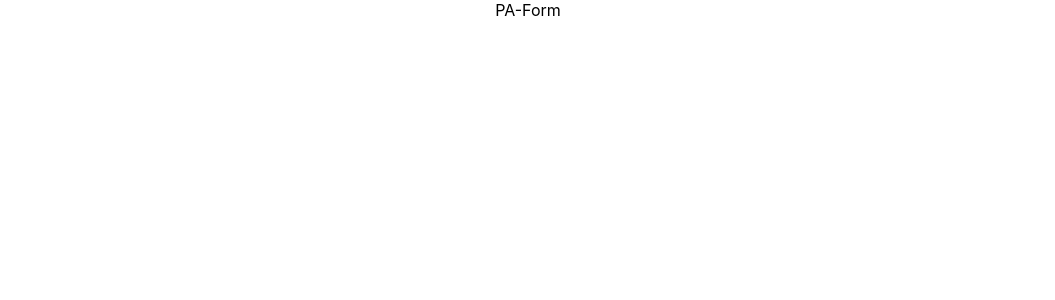
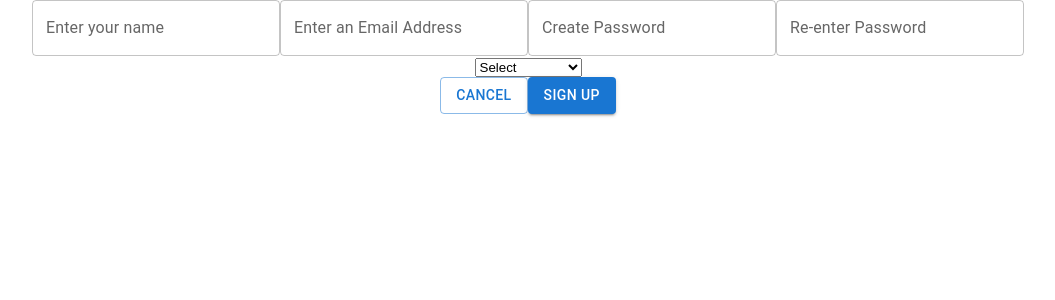
Before and after one commit to yogesh-haryana/PA-App, a React (Create React App) app: page / in a window 1280 px wide. Shown: the top 300 px of the page, without its empty margins (112-1167 px from the left). Built offline with nearby package versions, Linux system fonts and the light colour scheme.

Commit message:
redux and form initilized

```diff
--- a/src/App.js
+++ b/src/App.js
@@ -1,9 +1,17 @@
 import "./App.css";
+import { Provider } from "react-redux";
+import { createStore } from "redux";
+import SignUpForm from "./components/SignUpForm";
+import rootReducers from "./Redux/rootReducer";
 
 function App() {
+  const store = createStore(rootReducers);
   return (
     <div className="App">
-      PA-Form
+      <Provider store={store}>
+        <SignUpForm />
+      </Provider>
+
     </div>
   );
 }
--- /dev/null
+++ b/src/Redux/actions.js
@@ -0,0 +1,16 @@
+import { SELECT_ROLE, SELECT_DESIG, ROLE_STATUS } from "./constants";
+
+export const selectRole = (payload) => ({
+  type: SELECT_ROLE,
+  payload
+});
+
+export const selectDesig = (payload) => ({
+  type: SELECT_DESIG,
+  payload
+});
+
+export const setRoleStatus = (payload) => ({
+  type: ROLE_STATUS,
+  payload
+});
--- /dev/null
+++ b/src/Redux/constants.js
@@ -0,0 +1,3 @@
+export const SELECT_ROLE = "SELECT_ROLE";
+export const SELECT_DESIG = "SELECT_DESIG";
+export const ROLE_STATUS = "ROLE_STATUS";
--- /dev/null
+++ b/src/Redux/reducers.js
@@ -0,0 +1,35 @@
+import { SELECT_ROLE, SELECT_DESIG, ROLE_STATUS } from "./constants";
+
+const myState = {
+  role: "",
+  designation: "",
+  roleStatus: false
+};
+
+// eslint-disable-next-line default-param-last
+const signingUp = (state = myState, action) => {
+  switch (action.type) {
+  case SELECT_ROLE:
+    return {
+      ...state,
+      role: action.payload
+    };
+
+  case SELECT_DESIG:
+    return {
+      ...state,
+      designation: action.payload
+    };
+
+  case ROLE_STATUS:
+    return {
+      ...state,
+      roleStatus: action.payload
+    };
+
+  default:
+    return state;
+  }
+};
+
+export default signingUp;
--- /dev/null
+++ b/src/Redux/rootReducer.js
@@ -0,0 +1,8 @@
+import { combineReducers } from "redux";
+import signingUp from "./reducers";
+
+const rootReducers = combineReducers({
+  signingUp
+});
+
+export default rootReducers;
--- /dev/null
+++ b/src/components/DesignationSelect.js
@@ -0,0 +1,27 @@
+import React, { useRef } from "react";
+import { useDispatch } from "react-redux";
+import { selectDesig } from "../Redux/actions";
+
+function DesignationSelect() {
+  const selectDesignation = useRef("");
+  const dispatch = useDispatch();
+
+  const onselectDesignation = () => {
+    const { value } = selectDesignation.current;
+    dispatch(selectDesig(value));
+  };
+  return (
+    <div>
+      <select ref={selectDesignation} onChange={onselectDesignation}>
+        <option value="">Select</option>
+        <option value="Project Lead">Project Lead</option>
+        <option value="Sr Software Engineer">Sr Software Engineer</option>
+        <option value="Software Engineer">Software Engineer</option>
+        <option value="Software Trainee">Software Trainee</option>
+      </select>
+
+    </div>
+  );
+}
+
+export default DesignationSelect;
--- /dev/null
+++ b/src/components/RoleSelect.js
@@ -0,0 +1,30 @@
+import React, { useRef } from "react";
+import { useDispatch } from "react-redux";
+import { selectRole, setRoleStatus } from "../Redux/actions";
+
+function RoleSelect() {
+  const selectRef = useRef("");
+  const dispatch = useDispatch();
+
+  const onSelectRole = () => {
+    const { value } = selectRef.current;
+    if (value.trim() === "engineer") {
+      dispatch(setRoleStatus(true));
+    } else {
+      dispatch(setRoleStatus(false));
+    }
+    dispatch(selectRole(value));
+  };
+  return (
+    <div>
+      <select ref={selectRef} onChange={onSelectRole}>
+        <option value="">Select</option>
+        <option value="admin">Administration</option>
+        <option value="manager">Manager</option>
+        <option value="engineer">Engineer</option>
+      </select>
+    </div>
+  );
+}
+
+export default RoleSelect;
--- /dev/null
+++ b/src/components/SignUpForm.js
@@ -0,0 +1,55 @@
+import { Button } from "@mui/material";
+import React, { useState } from "react";
+import { useSelector } from "react-redux";
+import createInput from "../helpers/inputHelper";
+import RoleSelect from "./RoleSelect";
+import DesignationSelect from "./DesignationSelect";
+// import useStyles from "../helpers/Styles/signUpStyles";
+
+const initialState = {
+  name: "",
+  email: "",
+  password: "",
+  confrmPswrd: "",
+  role: "",
+  designation: ""
+};
+
+function SignUpForm() {
+  const [formDetails, setFormDetails] = useState(initialState);
+  const { role, designation, roleStatus } = useSelector((state) => state.signingUp);
+  console.log(role, "role");
+  console.log(designation, "designation");
+  // const classes = useStyles();
+
+  const onSignUp = (e) => {
+    e.preventDefault();
+  };
+
+  const handleChange = (e) => {
+    const inputValue = e.target.value;
+    const inputName = e.target.name;
+    setFormDetails((prevState) => ({
+      ...prevState,
+      [inputName]: inputValue
+    }));
+  };
+  return (
+    <div>
+      <form onSubmit={(e) => { onSignUp(e); }}>
+        {createInput("name", "Enter your name", handleChange)}
+        {createInput("email", "Enter an Email Address", handleChange)}
+        {createInput("password", "Create Password", handleChange, "password")}
+        {createInput("confrmPswrd", "Re-enter Password", handleChange, "password")}
+        <RoleSelect />
+        { roleStatus && <DesignationSelect />}
+        <div>
+          <Button type="button" variant="outlined">Cancel</Button>
+          <Button type="submit" variant="contained">Sign Up</Button>
+        </div>
+      </form>
+    </div>
+  );
+}
+
+export default SignUpForm;
--- /dev/null
+++ b/src/helpers/Styles/signUpStyles.js
@@ -0,0 +1,7 @@
+import { makeStyles } from "@mui/styles";
+
+const useStyles = makeStyles({
+
+});
+
+export default useStyles;
--- /dev/null
+++ b/src/helpers/inputHelper.js
@@ -0,0 +1,7 @@
+import { TextField } from "@mui/material";
+
+const createInput = (name, label, handler, type = "text") => (
+  <TextField type={type} name={name} label={label} onChange={(e) => handler(e)} />
+);
+
+export default createInput;
```
